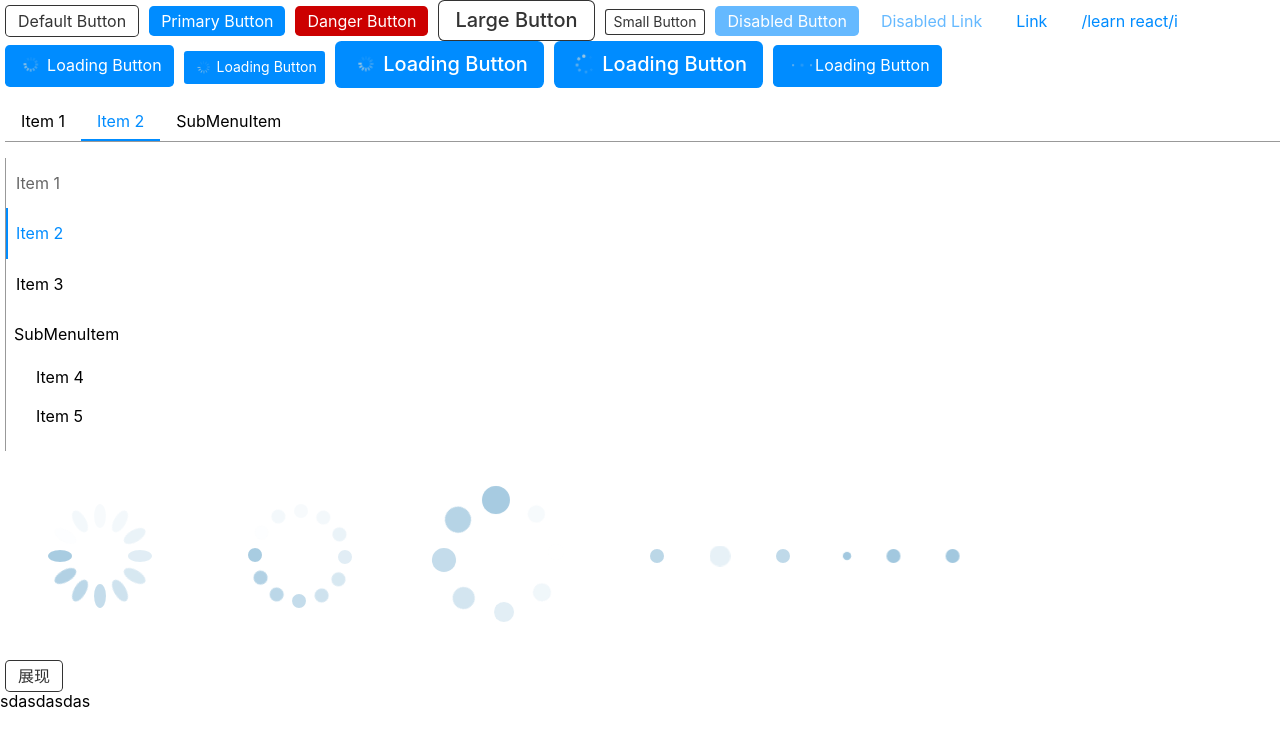
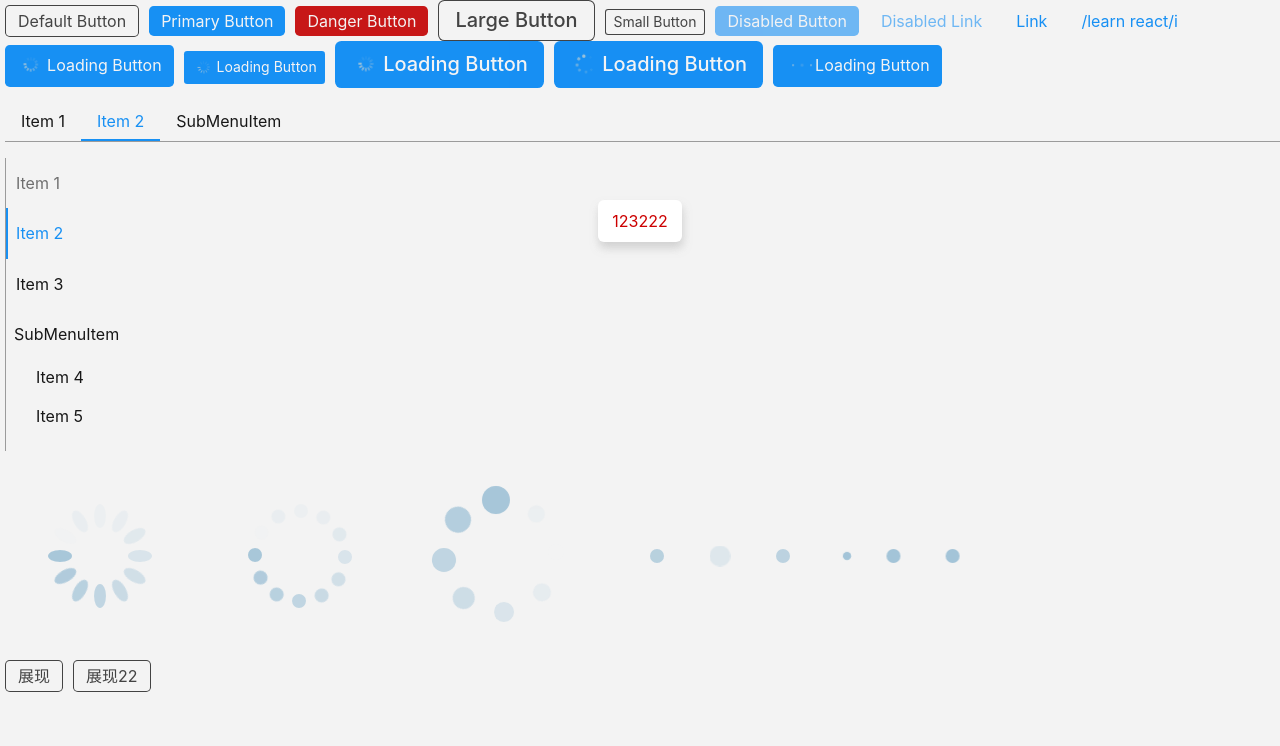
Before and after one commit to AlieZ-Deng/mQing-ui, a React (Create React App) app: page / in a window 1280 px wide. Both pictures are taken after a click on the button "展现". Shown: the top 746 px of the page. Built offline with nearby package versions, Linux system fonts and the light colour scheme.

Commit message:
feat: Toast组件完善

```diff
--- a/src/App.tsx
+++ b/src/App.tsx
@@ -1,10 +1,11 @@
-import React, { useState } from "react";
-import Button, { ButtonTypes, ButtonSizes } from "./components/Button/Button";
-import Menu from "./components/Menu/Menu";
-import MenuItem from "./components/Menu/MenuItem";
-import SubMenu from "./components/Menu/subMenu";
-import Transition from "./components/Transition";
-import { TransitionGroup } from "react-transition-group";
+import React, { useState } from 'react';
+import Button, { ButtonTypes, ButtonSizes } from './components/Button/Button';
+import Menu from './components/Menu/Menu';
+import MenuItem from './components/Menu/MenuItem';
+import SubMenu from './components/Menu/subMenu';
+import Transition from './components/Transition';
+import { TransitionGroup } from 'react-transition-group';
+import Toast from './components/Toast';
 
 import {
   LoadingSpinner,
@@ -12,73 +13,73 @@ import {
   LoadingZoomSpinner,
   LoadingEllipsis,
   LoadingEllipsisActive,
-} from "./components/Loading";
+} from './components/Loading';
 
 const App: React.FC = () => {
   const [show, setShow] = useState<boolean>(false);
   return (
-    <div className="App">
+    <div className='App'>
       <Button
         onClick={(e) => {
           e.preventDefault();
-          console.log("asdasd");
+          console.log('asdasd');
         }}
       >
         Default Button
       </Button>
-      <Button btnType={ButtonTypes["Primary"]}>Primary Button</Button>
-      <Button btnType={ButtonTypes["Danger"]}>Danger Button</Button>
-      <Button size={ButtonSizes["Large"]}>Large Button</Button>
-      <Button size={ButtonSizes["Small"]}>Small Button</Button>
-      <Button btnType={ButtonTypes["Primary"]} disabled>
+      <Button btnType={ButtonTypes['Primary']}>Primary Button</Button>
+      <Button btnType={ButtonTypes['Danger']}>Danger Button</Button>
+      <Button size={ButtonSizes['Large']}>Large Button</Button>
+      <Button size={ButtonSizes['Small']}>Small Button</Button>
+      <Button btnType={ButtonTypes['Primary']} disabled>
         Disabled Button
       </Button>
-      <Button btnType={ButtonTypes["Link"]} disabled href="http:baidu.com">
+      <Button btnType={ButtonTypes['Link']} disabled href='http:baidu.com'>
         Disabled Link
       </Button>
       <Button
-        btnType={ButtonTypes["Link"]}
-        target="_blank"
-        href="https:baidu.com"
+        btnType={ButtonTypes['Link']}
+        target='_blank'
+        href='https:baidu.com'
       >
         Link
       </Button>
       <Button
-        btnType={ButtonTypes["Link"]}
-        target="_blank"
-        href="https:baidu.com"
+        btnType={ButtonTypes['Link']}
+        target='_blank'
+        href='https:baidu.com'
       >
         /learn react/i
       </Button>
-      <Button btnType={ButtonTypes["Primary"]} isLoading={true}>
+      <Button btnType={ButtonTypes['Primary']} isLoading={true}>
         Loading Button
       </Button>
       <Button
-        btnType={ButtonTypes["Primary"]}
-        size={ButtonSizes["Small"]}
+        btnType={ButtonTypes['Primary']}
+        size={ButtonSizes['Small']}
         isLoading={true}
       >
         Loading Button
       </Button>
       <Button
-        btnType={ButtonTypes["Primary"]}
-        size={ButtonSizes["Large"]}
+        btnType={ButtonTypes['Primary']}
+        size={ButtonSizes['Large']}
         isLoading={true}
       >
         Loading Button
       </Button>
       <Button
         isLoading={true}
-        btnType={ButtonTypes["Primary"]}
-        size={ButtonSizes["Large"]}
-        loadingType="zoom-spinner"
+        btnType={ButtonTypes['Primary']}
+        size={ButtonSizes['Large']}
+        loadingType='zoom-spinner'
       >
         Loading Button
       </Button>
       <Button
-        btnType={ButtonTypes["Primary"]}
+        btnType={ButtonTypes['Primary']}
         isLoading={true}
-        loadingType="ellipsis"
+        loadingType='ellipsis'
       >
         Loading Button
       </Button>
@@ -91,7 +92,7 @@ const App: React.FC = () => {
       >
         <MenuItem>Item 1</MenuItem>
         <MenuItem>Item 2</MenuItem>
-        <SubMenu title="SubMenuItem">
+        <SubMenu title='SubMenuItem'>
           <MenuItem>Item 3</MenuItem>
           <MenuItem>Item 4</MenuItem>
         </SubMenu>
@@ -99,7 +100,7 @@ const App: React.FC = () => {
       </Menu>
 
       <Menu
-        mode="vertical"
+        mode='vertical'
         defaultIndex={1}
         onSelect={(index) => {
           console.log(index);
@@ -110,7 +111,7 @@ const App: React.FC = () => {
         </MenuItem>
         <MenuItem index={1}>Item 2</MenuItem>
         <MenuItem index={2}>Item 3</MenuItem>
-        <SubMenu title="SubMenuItem">
+        <SubMenu title='SubMenuItem'>
           <MenuItem>Item 4</MenuItem>
           <MenuItem>Item 5</MenuItem>
         </SubMenu>
@@ -127,11 +128,26 @@ const App: React.FC = () => {
       <LoadingEllipsisActive />
 
       <div>
-        <Button onClick={() => setShow(!show)}>展现</Button>
+        <Button
+          onClick={() => {
+            Toast.error('123222', 100000);
+          }}
+        >
+          展现
+        </Button>
+        <Button
+          onClick={() => {
+            Toast.success('123', 3000);
+          }}
+        >
+          展现22
+        </Button>
       </div>
-      <Transition in={show} timeout={300}><div>sdasdasdas</div></Transition>
+      <Transition in={show} timeout={300}>
+        <div>sdasdasdas</div>
+      </Transition>
       <TransitionGroup></TransitionGroup>
-      <header className="App-header"></header>
+      <header className='App-header'></header>
     </div>
   );
 };
--- /dev/null
+++ b/src/components/Toast/index.scss
@@ -0,0 +1,42 @@
+@import './../../styles/variables';
+.group {
+  position: fixed;
+  background: #a4a4a423;
+  top: 0;
+  left: 0;
+  right: 0;
+  bottom: 0;
+  display: flex;
+  flex-direction: column;
+  justify-content: center;
+  align-items: center;
+
+  .message-wrapper {
+    box-shadow: 1px 6px 10px #c9c9c9d4;
+    margin-top: -200px;
+    display: flex;
+    justify-content: space-between;
+    align-items: center;
+    background-color: white;
+    padding: 12px 14px;
+    border-radius: 6px;
+
+    // .message-title {
+    //   margin-left: 20px;
+    // }
+
+    .info-title {
+      color: $primary;
+    }
+    .success-title {
+      color: $success;
+    }
+
+    .warning-title {
+      color: $warn;
+    }
+    .error-title {
+      color: $error;
+    }
+  }
+}
--- /dev/null
+++ b/src/components/Toast/index.tsx
@@ -0,0 +1,3 @@
+import Toast from './toast'
+
+export default Toast
--- a/src/components/Toast/message.tsx
+++ b/src/components/Toast/message.tsx
@@ -1,23 +1,57 @@
-import React, { FC } from "react";
+import React, { FC, useEffect, useCallback } from 'react';
 
-export type messageType = "info" | "success" | "warning" | "error" | "loading";
+export type messageType = 'info' | 'success' | 'warning' | 'error' | 'loading';
 
 interface IMessageProps {
-  type?: messageType;
-  title: string;
+  type: messageType;
+  content: string;
+  duration: number;
+  onClose?: () => void;
+  close: (key: string) => void;
+  id: string;
 }
 
-const message: FC<IMessageProps> = ({ type, title }) => {
+let timer: any;
+const Message: FC<IMessageProps> = ({
+  type,
+  content,
+  duration,
+  onClose,
+  close,
+  id,
+}) => {
+  const startCloseTimer = useCallback(() => {
+    if (duration && duration > 0) {
+      timer = setTimeout(() => {
+        if (onClose) {
+          onClose();
+        }
+        close(id);
+      }, duration);
+    }
+  }, [close, duration, id, onClose]);
+  const clearCloseTimer = useCallback(() => {
+    if (timer) {
+      clearTimeout(timer);
+      timer = null;
+    }
+  }, []);
+  useEffect(() => {
+    startCloseTimer();
+    return () => {
+      clearCloseTimer();
+    };
+  }, [clearCloseTimer, id, startCloseTimer]);
+
   return (
-    <div className="message-wrapper">
-      <div>{type}</div>
-      <div className="message-title">{title}</div>
+    <div className='message-wrapper'>
+      <div className={`message-title ${type}-title`}>{content}</div>
     </div>
   );
 };
 
-message.defaultProps = {
-  type: "info",
+Message.defaultProps = {
+  type: 'info',
 };
 
-export default message;
+export default Message;
--- a/src/components/Toast/notification.tsx
+++ b/src/components/Toast/notification.tsx
@@ -1,41 +1,41 @@
-import React, { FC, useRef, useState } from "react";
-import ReactDOM from "react-dom";
-import { CSSTransition, TransitionGroup } from "react-transition-group";
-import Message, { messageType } from "./message";
+/* eslint-disable react-hooks/exhaustive-deps */
+import React, { FC, useEffect, useState } from 'react';
+import ReactDOM from 'react-dom';
+import { TransitionGroup } from 'react-transition-group';
+import Transition from './../Transition/index';
+import Message, { messageType } from './message';
+import './index.scss'
 
 interface IOinfo {
-  type?: messageType;
-  title: string;
-  duration?: number;
+  type: messageType;
+  content: string;
+  duration: number;
   onClose?: () => void;
-  key?: string;
+  key: string;
 }
 
 interface INotification {
-  ref?: React.RefObject<HTMLElement>;
-  //   ref?: any;
+  notice: IOinfo;
 }
 
-const Notification: FC<INotification> = (props) => {
+const Notification: FC<INotification> = ({ notice }) => {
   const [infos, setInfos] = useState<IOinfo[]>([]);
   const timeout: number = 300;
-
   const addNotice = (notice: IOinfo) => {
-    const newArr = infos;
     notice.key = getNoticeKey();
-    newArr.unshift(notice);
-    setInfos(newArr);
-    if (notice.duration && notice.duration > 0) {
-      setTimeout(() => {
-        removeNotice(notice.key as string);
-      }, notice.duration);
-    }
+    setInfos((data) => {
+      let newArr = [...data];
+      newArr.unshift(notice);
+      return newArr;
+    });
   };
+  useEffect(() => {
+    addNotice(notice);
+  }, [notice]);
 
   const removeNotice = (key: string) => {
     const newArr = infos.filter((item) => {
       if (item.key === key) {
-        if (item.onClose) setTimeout(item.onClose, 0);
         return false;
       }
       return true;
@@ -44,16 +44,23 @@ const Notification: FC<INotification> = (props) => {
   };
 
   const getNoticeKey = () => {
-    return `notice-${new Date().getTime()}-${infos.length + 1}`;
+    return `notice-${new Date().getTime()}`;
   };
 
   return (
-    <TransitionGroup>
+    <TransitionGroup className={`${infos.length > 0 ? 'group' : ''}`}>
       {infos.map((item, index) => {
         return (
-          <CSSTransition key={index} timeout={timeout}>
-            <Message title={item.title} type={item.type}></Message>;
-          </CSSTransition>
+          <Transition timeout={timeout} key={index}>
+            <Message
+              id={item.key}
+              close={removeNotice}
+              content={item.content}
+              type={item.type}
+              duration={item.duration}
+              onClose={item.onClose}
+            ></Message>
+          </Transition>
         );
       })}
     </TransitionGroup>
@@ -61,14 +68,11 @@ const Notification: FC<INotification> = (props) => {
 };
 
 const createNotification = () => {
-  const div = document.createElement("div");
+  const div = document.createElement('div');
   document.body.appendChild(div);
-  //   const ref = React.createRef();
-  const ref = useRef<any>(null);
-  ReactDOM.render(<Notification ref={ref} />, div);
   return {
     addNotice(notice: IOinfo) {
-      //   return ref.current!.addNotice(notice);
+      ReactDOM.render(<Notification notice={notice} />, div);
     },
     destroy() {
       ReactDOM.unmountComponentAtNode(div);
@@ -78,73 +82,3 @@ const createNotification = () => {
 };
 
 export default createNotification();
-// class Notification extends Component {
-//   constructor() {
-//     super();
-//     this.transitionTime = 300;
-//     this.state = { notices: [] };
-//     this.removeNotice = this.removeNotice.bind(this);
-//   }
-
-//   getNoticeKey() {
-//     const { notices } = this.state;
-//     return `notice-${new Date().getTime()}-${notices.length}`;
-//   }
-
-//   addNotice(notice) {
-//     const { notices } = this.state;
-//     notice.key = this.getNoticeKey();
-//     if (notices.every((item) => item.key !== notice.key)) {
-//       if (
-//         notices.length > 0 &&
-//         notices[notices.length - 1].type === "loading"
-//       ) {
-//         notices.push(notice);
-//         setTimeout(() => {
-//           this.setState({ notices });
-//         }, this.transitionTime);
-//       } else {
-//         notices.push(notice);
-//         this.setState({ notices });
-//       }
-//       if (notice.duration > 0) {
-//         setTimeout(() => {
-//           this.removeNotice(notice.key);
-//         }, notice.duration);
-//       }
-//     }
-//     return () => {
-//       this.removeNotice(notice.key);
-//     };
-//   }
-
-//   removeNotice(key) {
-//     const { notices } = this.state;
-//     this.setState({
-//       notices: notices.filter((notice) => {
-//         if (notice.key === key) {
-//           if (notice.onClose) setTimeout(notice.onClose, this.transitionTime);
-//           return false;
-//         }
-//         return true;
-//       }),
-//     });
-//   }
-
-//   render() {
-//     const { notices } = this.state;
-//     return (
-//       <TransitionGroup className="toast-notification">
-//         {notices.map((notice) => (
-//           <CSSTransition
-//             key={notice.key}
-//             classNames="toast-notice-wrapper notice"
-//             timeout={this.transitionTime}
-//           >
-//             <Notice {...notice} />
-//           </CSSTransition>
-//         ))}
-//       </TransitionGroup>
-//     );
-//   }
-// }
--- a/src/components/Toast/toast.tsx
+++ b/src/components/Toast/toast.tsx
@@ -2,7 +2,7 @@ import notificationDOM from "./notification";
 // import "./toast.css";
 
 interface IFn {
-  (title: string, duration: number, onClose: () => void, type?: string): void;
+  (title: string, duration?: number, onClose?: () => void, type?: string): void;
 }
 
 interface IObj {
--- a/src/components/Transition/index.tsx
+++ b/src/components/Transition/index.tsx
@@ -26,7 +26,7 @@ const index: FC<transition> = ({
   key,
   ...restProps
 }) => {
-  console.log({ ...restProps });
+  // console.log({ ...restProps });
   return (
     <CSSTransition
       {...restProps}
```
Also changed, not shown: 1 other file (tests, documents, lock files or other folders).
